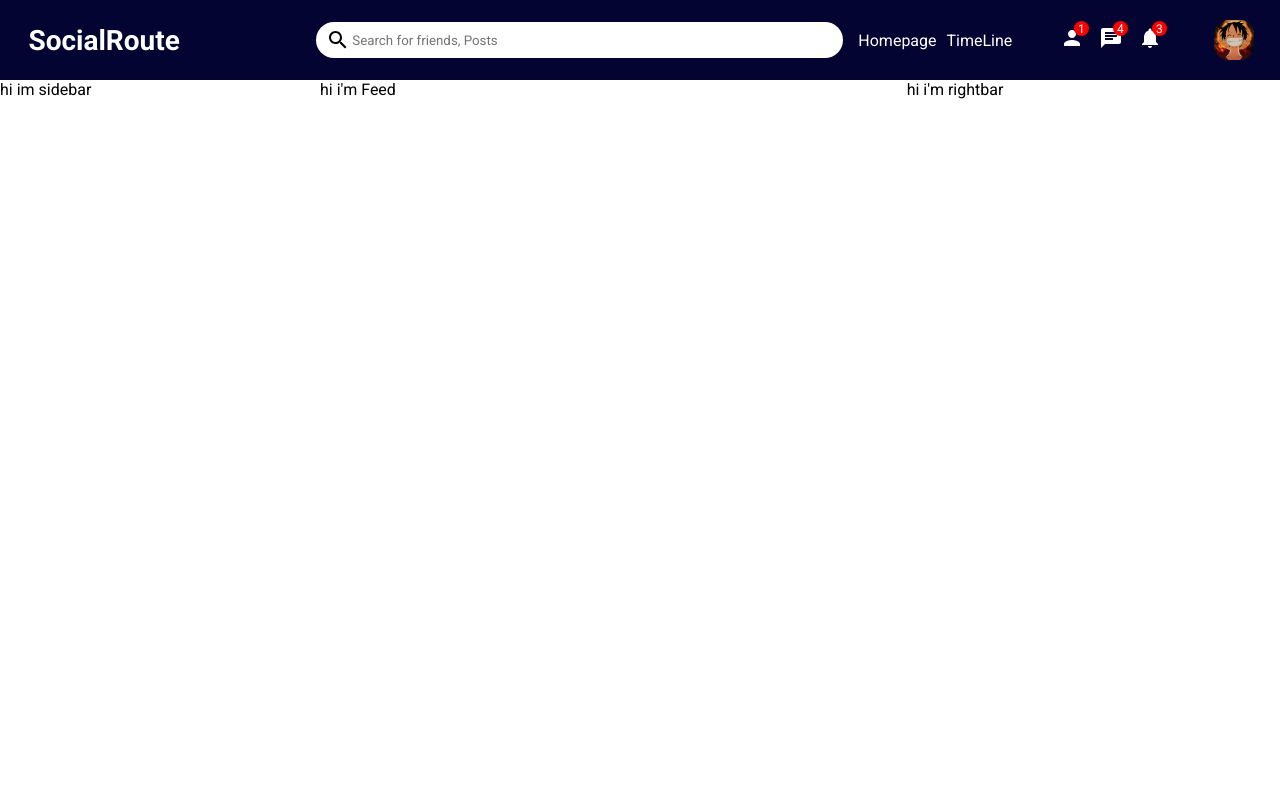
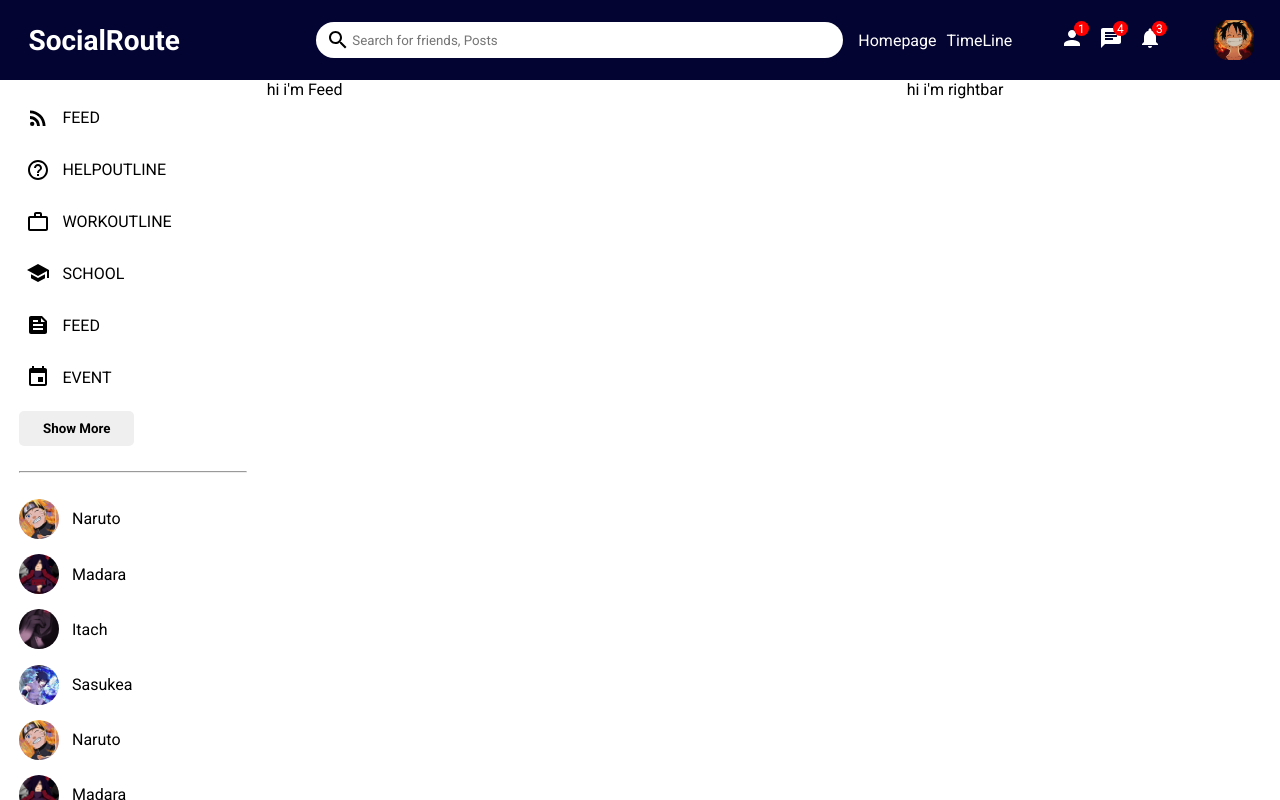
Before and after one commit to pk8101/React-Social_Media, a React (Create React App) app: page / in a window 1280 px wide. Built offline with nearby package versions, Linux system fonts and the light colour scheme.

Commit message:
sidebar component is designed with css

```diff
--- a/src/components/feed/feed.css
+++ b/src/components/feed/feed.css
@@ -1,3 +1,3 @@
 .feed{
-    flex:5.5;
+    flex:6;
 }
--- a/src/components/sidebar/Sidebar.js
+++ /dev/null
@@ -1,9 +0,0 @@
-import "./sidebar.css";
-
-export default function Sidebar() {
-  return (
-    <div className="sidebar">
-        hi im sidebar
-    </div>
-  )
-}
--- /dev/null
+++ b/src/components/sidebar/Sidebar.jsx
@@ -0,0 +1,74 @@
+import "./sidebar.css";
+import {RssFeed,Event,Feed,School,HelpOutline,WorkOutline} from "@mui/icons-material"
+
+export default function Sidebar() {
+  return (
+    <div className="sidebar">
+        <div className="sidebarWrapper">
+          <ul className="listItems">
+            <li className="listItem">
+              <RssFeed className="sidebarIcon"/>
+              <span className="listitemText">FEED</span>
+            </li>
+            <li className="listItem">
+              <HelpOutline className="sidebarIcon" />
+              <span className="listitemText">HELPOUTLINE</span>
+            </li>
+            <li className="listItem">
+              <WorkOutline className="sidebarIcon" />
+              <span className="listitemText">WORKOUTLINE</span>
+            </li>
+            <li className="listItem">
+              <School className="sidebarIcon" />
+              <span className="listitemText">SCHOOL</span>
+            </li>
+            <li className="listItem">
+              <Feed className="sidebarIcon" />
+              <span className="listitemText">FEED</span>
+            </li>
+            <li className="listItem">
+              <Event className="sidebarIcon" />
+              <span className="listitemText">EVENT</span>
+            </li>
+          </ul>
+          <button className="sidebarButton">Show More</button>
+          <hr className="sidebarHr"/>
+          <ul className="sidebarFriendList">
+            <li className="sidebarFriend">
+              <img src="./logos/naruto.jpg" alt="" className="sidebarFriendImg" />
+              <span className="sidebarFriendName">Naruto</span>
+            </li>
+            <li className="sidebarFriend">
+              <img src="./logos/madara.jpg" alt="" className="sidebarFriendImg" />
+              <span className="sidebarFriendName">Madara</span>
+            </li>
+            <li className="sidebarFriend">
+              <img src="./logos/uchiha.jpg" alt="" className="sidebarFriendImg" />
+              <span className="sidebarFriendName">Itach</span>
+            </li>
+            <li className="sidebarFriend">
+              <img src="./logos/sasukea.jpeg" alt="" className="sidebarFriendImg" />
+              <span className="sidebarFriendName">Sasukea</span>
+            </li>
+            <li className="sidebarFriend">
+              <img src="./logos/naruto.jpg" alt="" className="sidebarFriendImg" />
+              <span className="sidebarFriendName">Naruto</span>
+            </li>
+            <li className="sidebarFriend">
+              <img src="./logos/madara.jpg" alt="" className="sidebarFriendImg" />
+              <span className="sidebarFriendName">Madara</span>
+            </li>
+            <li className="sidebarFriend">
+              <img src="./logos/uchiha.jpg" alt="" className="sidebarFriendImg" />
+              <span className="sidebarFriendName">Itach</span>
+            </li>
+            <li className="sidebarFriend">
+              <img src="./logos/sasukea.jpeg" alt="" className="sidebarFriendImg" />
+              <span className="sidebarFriendName">Sasukea</span>
+            </li>
+
+          </ul>
+        </div>
+    </div>
+  )
+}
--- a/src/components/sidebar/sidebar.css
+++ b/src/components/sidebar/sidebar.css
@@ -1,3 +1,62 @@
 .sidebar{
-    flex:3;
+    flex:2.5;
+    height: 90vh;
+    overflow-y: scroll;
 }
+::-webkit-scrollbar{
+    width: 5px;
+}
+::-webkit-scrollbar-track{
+    background-color: #f1f1f1
+    ;
+}
+::-webkit-scrollbar-thumb{
+    background-color:rgb(225, 215, 215);
+}
+.sidebarWrapper{
+    padding: 1.5vw;
+}
+.listItems{
+    padding: 0;
+    margin: 0;
+    list-style: none;
+}
+
+.listItem{
+    padding: 0.5vw;
+    display: flex;
+    align-items: center;
+    margin-bottom: 1.9vh;
+}
+.sidebarIcon{
+    margin-right: 1vw;
+}
+.sidebarButton{
+    cursor: pointer;
+    width: 9vw;
+    border: none;
+    padding: 10px;
+    border-radius: 5px;
+    font-weight: bold;
+}
+.sidebarHr{
+    margin: 1.99vw 0;
+}
+.sidebarFriendList{
+
+    padding: 0;
+    margin: 0;
+    list-style: none;
+}
+.sidebarFriend{
+    display: flex;
+    align-items: center;
+    margin-bottom: 1.9vh;
+}
+.sidebarFriendImg{
+    border-radius: 50%;
+    margin-right: 1vw;
+    height: 5vh;
+    width: 5vh;
+    object-fit: cover;
+}
```
Also changed, not shown: src/components/feed/Feed.jsx (renamed from src/components/feed/Feed.js), src/components/rightbar/Rightbar.jsx (renamed from src/components/rightbar/Rightbar.js).
